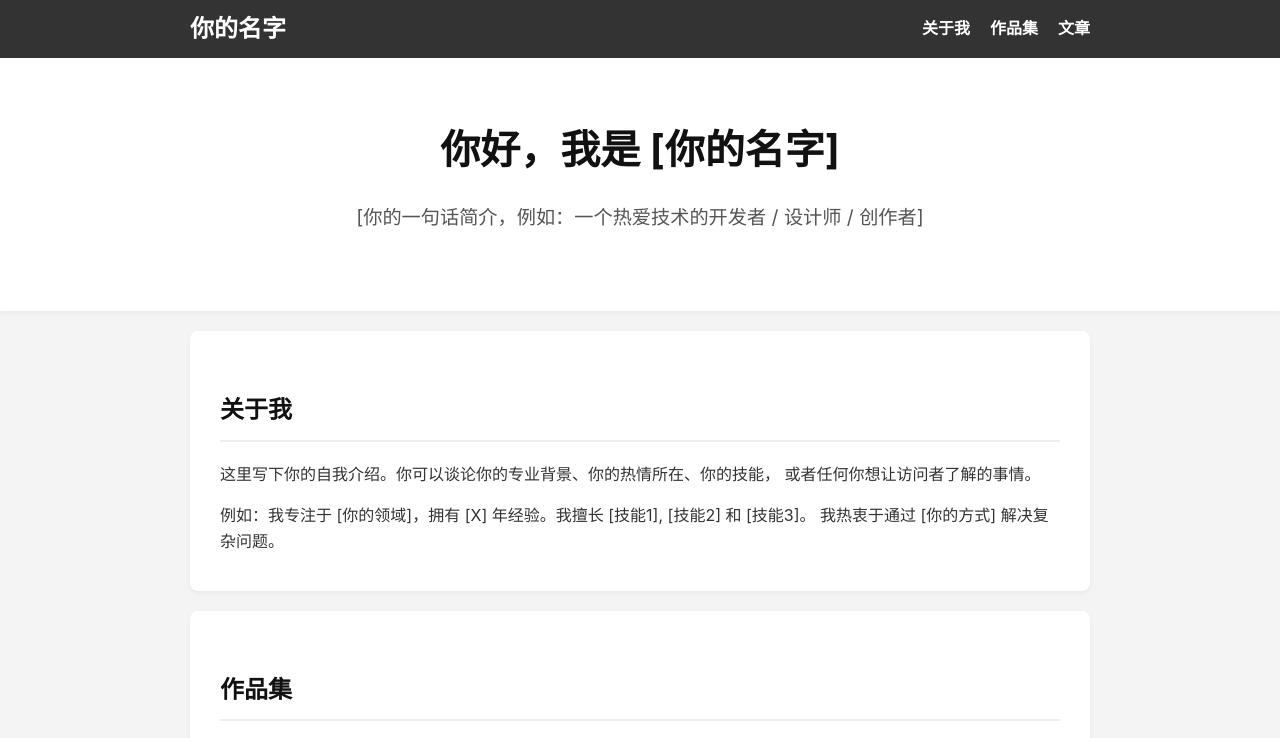
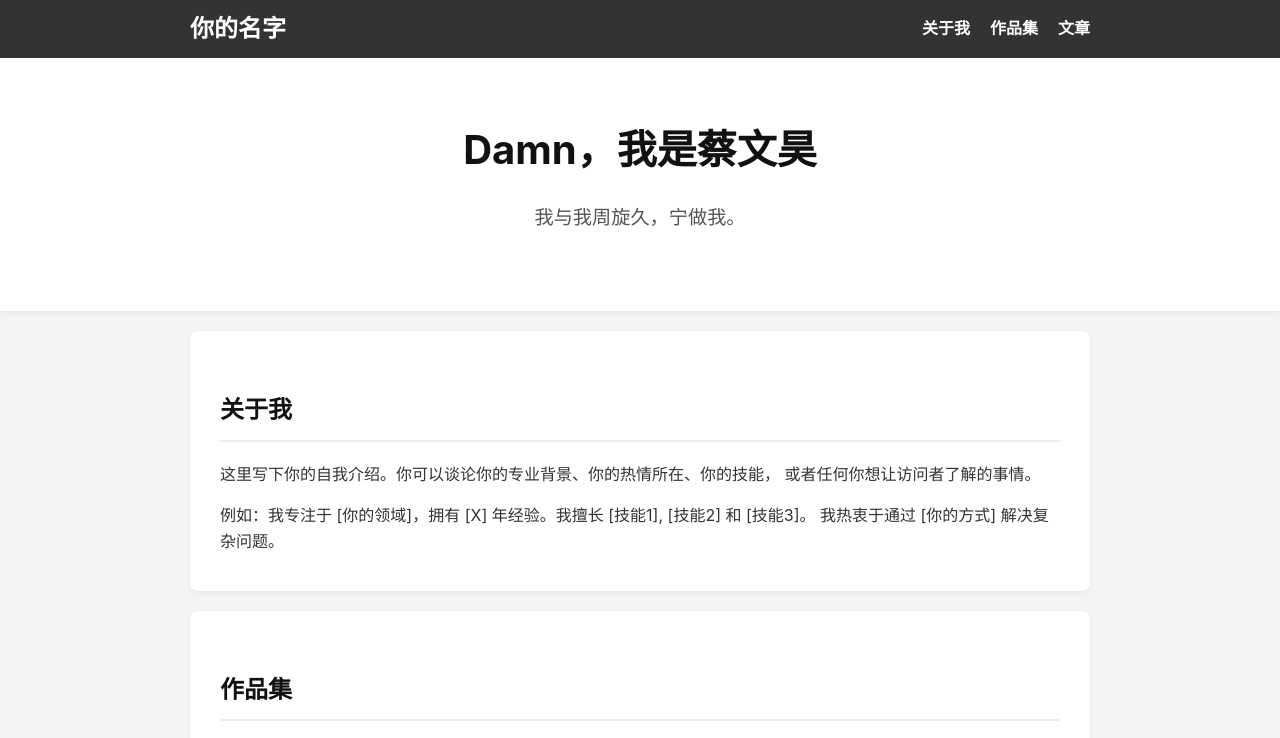
Before and after one commit to caiwenhao13-creator/caiwenhao13-creator.github.io, a plain HTML site: page index.html in a window 1280 px wide. Shown: the top 738 px of the page. Drawn offline with Linux system fonts and the light colour scheme.

Commit message:
Add files via upload
re

```diff
--- a/index.html
+++ b/index.html
@@ -164,8 +164,8 @@
     </nav>
 
     <header class="hero">
-        <h1>你好，我是 [你的名字]</h1>
-        <p>[你的一句话简介，例如：一个热爱技术的开发者 / 设计师 / 创作者]</p>
+        <h1>Damn，我是蔡文昊</h1>
+        <p>我与我周旋久，宁做我。</p>
     </header>
 
     <div class="container">
```
